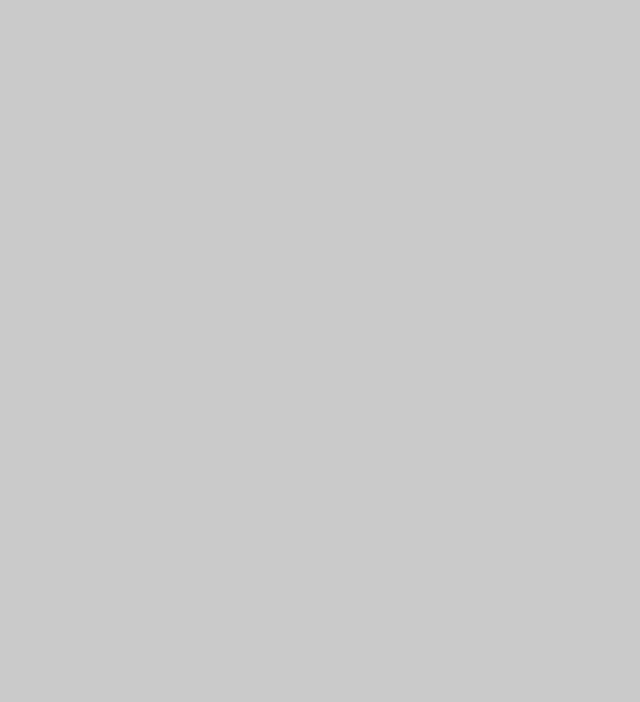
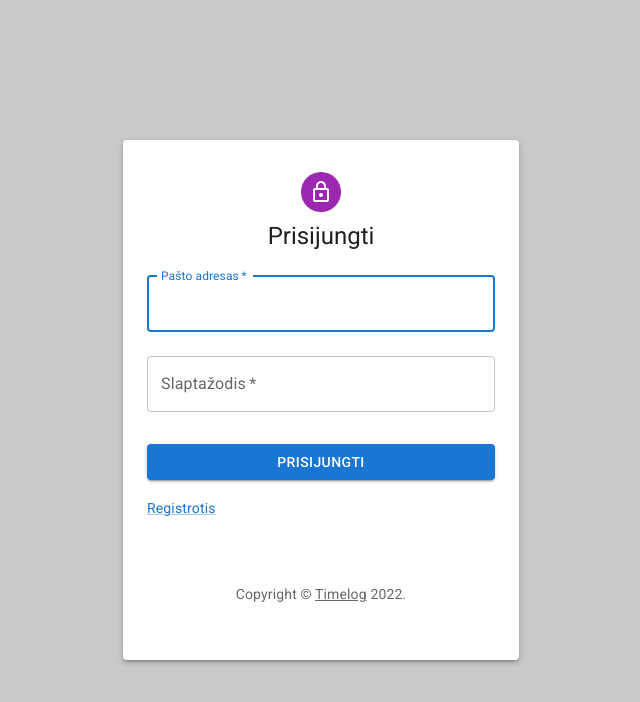
Before and after one commit to GintautasL/timelog, a React (Create React App) app: page /login in a window 1280 px wide. Shown: the top 702 px of the page, without its empty margins (319-959 px from the left). Built offline with nearby package versions, Linux system fonts and the light colour scheme.

Commit message:
header done kinda

```diff
--- a/src/components/Header.js
+++ b/src/components/Header.js
@@ -16,10 +16,8 @@ const pages = ["Products", "Pricing", "Blog"]
 const settings = ["Profile", "Account", "Dashboard", "Logout"]
 
 export const Header = () => {
-  const [anchorElNav, setAnchorElNav] =
-    (React.useState < null) | (HTMLElement > null)
-  const [anchorElUser, setAnchorElUser] =
-    (React.useState < null) | (HTMLElement > null)
+  const [anchorElNav, setAnchorElNav] = React.useState(null)
+  const [anchorElUser, setAnchorElUser] = React.useState(null)
 
   const handleOpenNavMenu = (event) => {
     setAnchorElNav(event.currentTarget)
@@ -37,6 +35,7 @@ export const Header = () => {
   }
 
   return (
+    // <div>aahaha</div>
     <AppBar position="static">
       <Container maxWidth="xl">
         <Toolbar disableGutters>
--- a/src/index.js
+++ b/src/index.js
@@ -14,7 +14,7 @@ render(
   <ThemeProvider theme={theme}>
     <BrowserRouter>
       <Routes>
-        <Route path="/" element={<MainLayout />}>
+        <Route element={<MainLayout />}>
           <Route path="/login" element={<Login />} />
           <Route path="*" element={<div>404 not found</div>} />
         </Route>
--- a/src/layouts/MainLayout.js
+++ b/src/layouts/MainLayout.js
@@ -15,16 +15,17 @@ import { useForm, Controller } from "react-hook-form"
 import { loginRequest } from "../requests"
 import { Paper } from "@mui/material"
 import { Header } from "../components/Header"
+import { Outlet } from "react-router-dom"
 
-export const MainLayout = ({ children }) => {
+export const MainLayout = () => {
   const token = window.localStorage.getItem("token")
   if (token) {
     return (
       <Box>
         <Header />
-        {children}
+        <Outlet />
       </Box>
     )
   }
-  return <>{children}</>
+  return <Outlet />
 }
--- a/src/requests.js
+++ b/src/requests.js
@@ -1,15 +1,16 @@
-import axios from "axios";
-import { urls } from "./config";
-axios.defaults.headers.post["Access-Control-Allow-Origin"] = "*";
+import axios from "axios"
+import { urls } from "./config"
+axios.defaults.headers.post["Access-Control-Allow-Origin"] = "*"
 
 export const loginRequest = (data) =>
   axios
     .post(urls.login, data)
     .then(function (response) {
-      console.log(response.data.token);
-      window.localStorage.setItem("token", response.data.token);
-      window.localStorage.setItem("refreshToken", response.data.refreshToken);
+      console.log(response.data.token)
+      window.localStorage.setItem("token", response.data.token)
+      window.localStorage.setItem("refreshToken", response.data.refreshToken)
+      window.location.href = "/"
     })
     .catch(function (error) {
-      console.log(error);
-    });
+      console.log(error)
+    })
```
